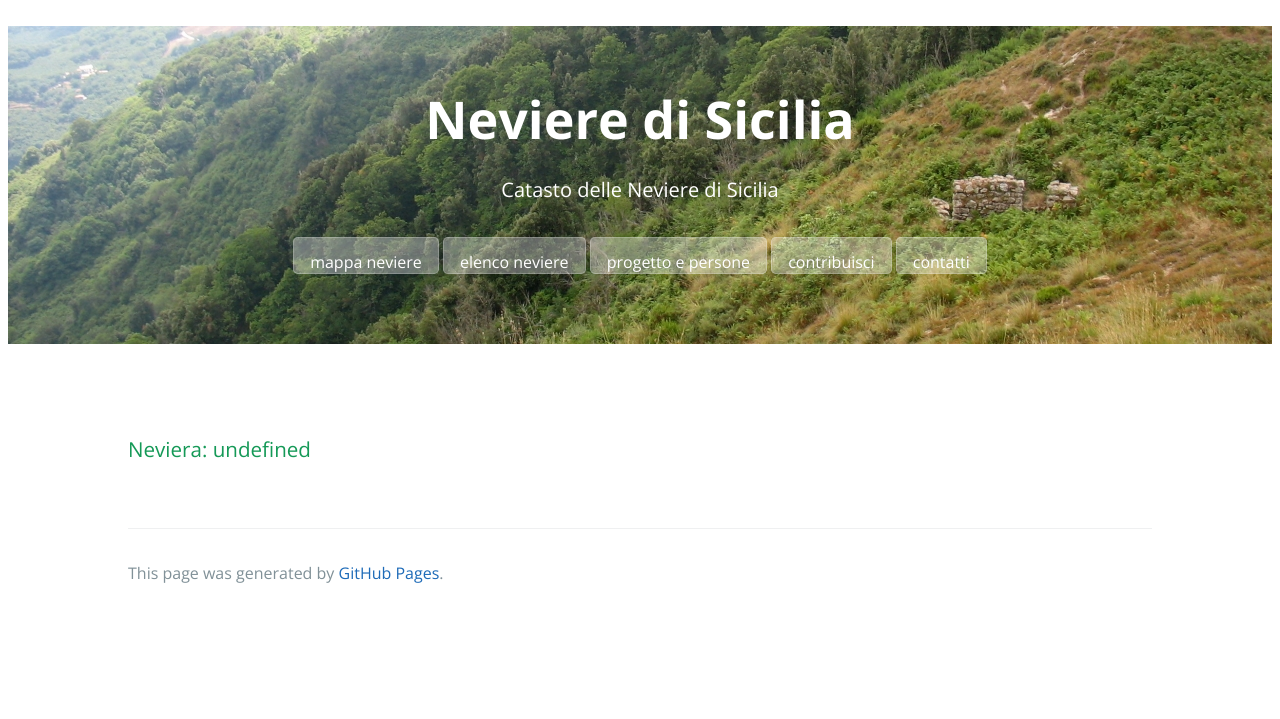
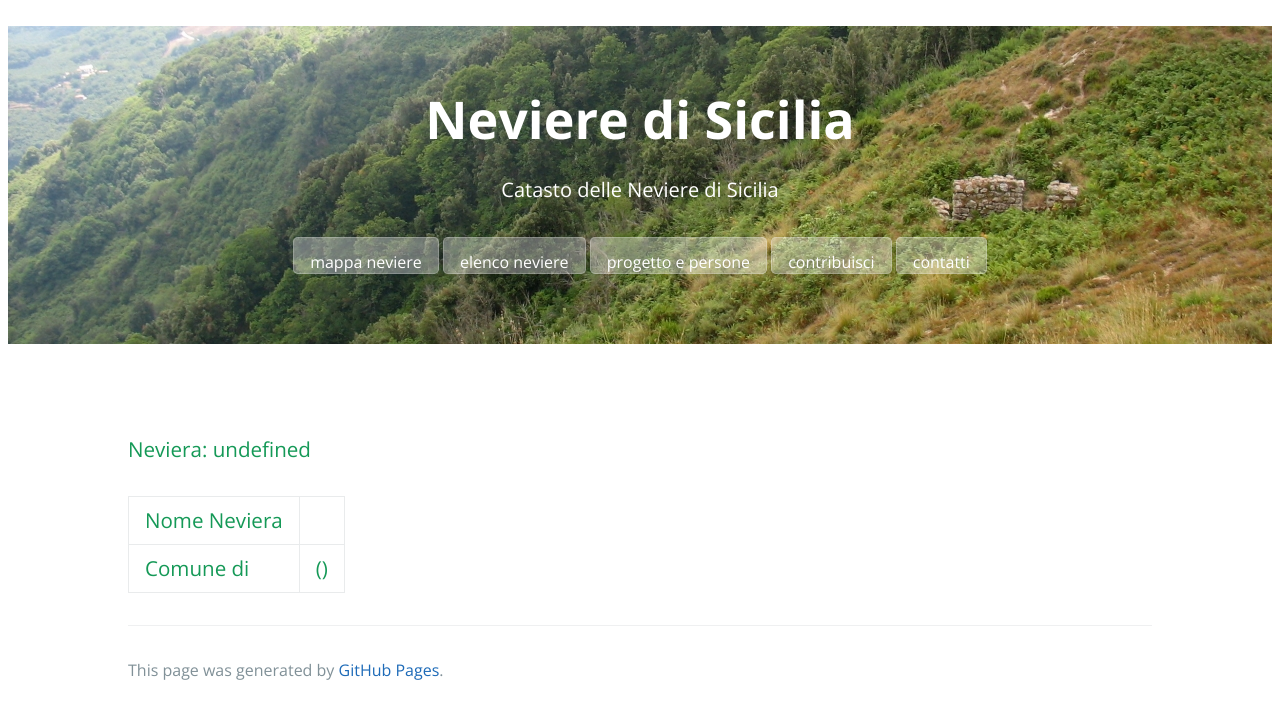
Before and after one commit to NeviereDiSicilia/nevieredisicilia.github.io, a Jekyll site: the page built from neviera.html, in a window 1280 px wide. Shown: the top 719 px of the page. Built offline with Jekyll 4.4.1, drawn with Linux system fonts in a browser that asks for light colours; some of the changed lines change nothing that is shown.

Commit message:
Update neviera.html

```diff
--- a/_includes/neviera.html
+++ b/_includes/neviera.html
@@ -28,10 +28,26 @@ var data;
 	  type: "GET",
 	  url: "https:nevieredisicilia.github.io/neviere/Neviere_di_Sicilia.csv",
 	  dataType: "text",
+      async:false,
 	  success: function(response)
 	  {
-		data = $.csv.toArrays(response);
-		generateHtmlTable(data);
+		tutto = $.csv.toArrays(response);
+		var i;
+		for (i = 0; i < tutto.length; i++) {
+		    var curr_neviera = tutto[i];
+            if (curr_neviera[2] === neviera) {
+			data = curr_neviera;
+		    }
+		//generateHtmlTable(data);
+	    }
 	  }
 	});
 </script>
+<table>
+    <tr>
+	<td>Nome Neviera</td><td><script>document.write(data[2]);</script></td>
+    </tr>
+    <tr>
+	<td>Comune di</td><td><script>document.write(data[4]);</script> (<script>document.write(data[5]);</script>)</td>
+    </tr>
+</table>
```
